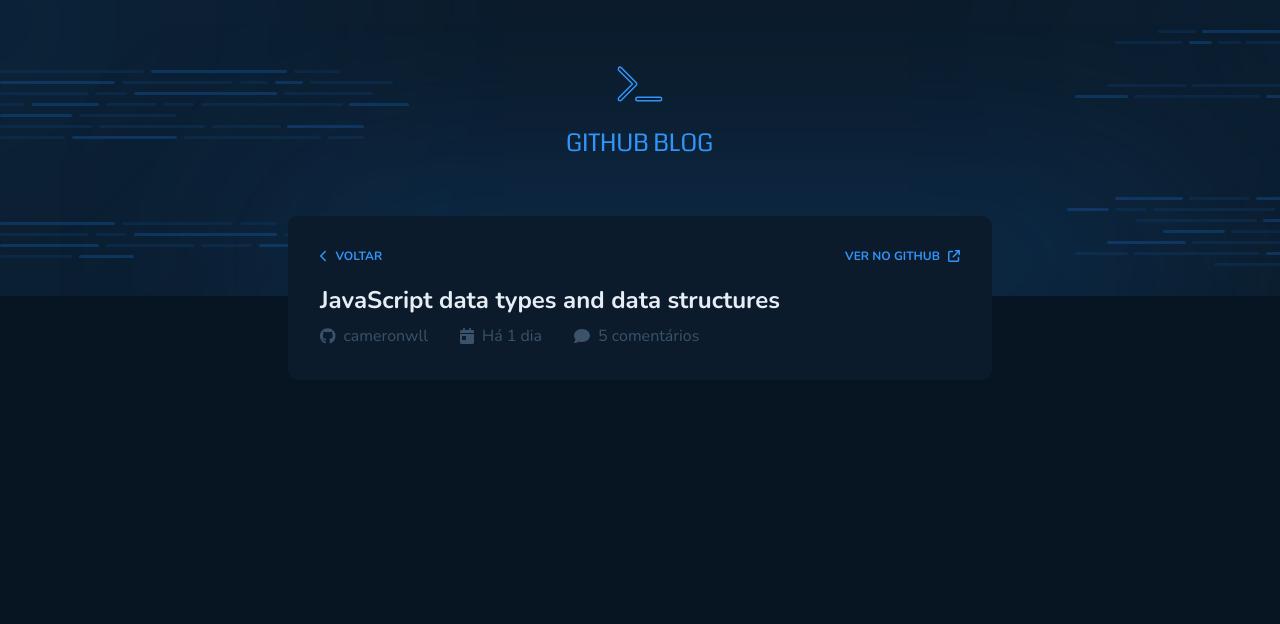
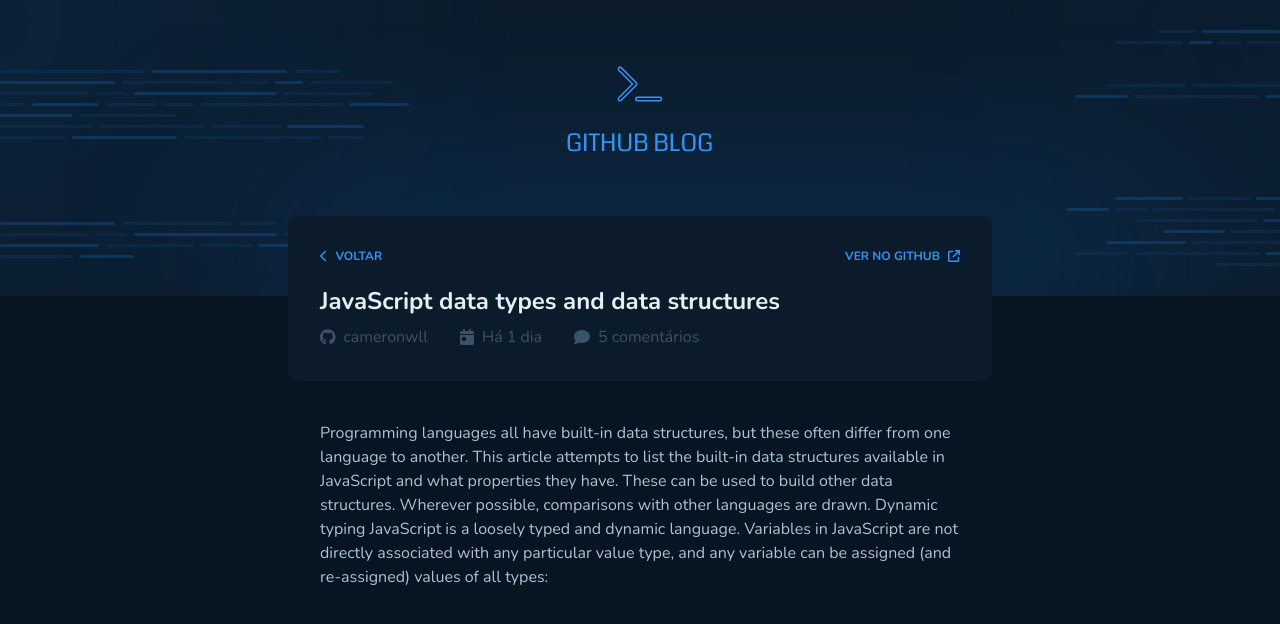
Before and after one commit to guilhermematos13/github-blog, a React (Vite) app: page / in a window 1280 px wide. Shown: the top 624 px of the page. Built offline with nearby package versions, Linux system fonts and the light colour scheme.

Commit message:
feat: create post content component

```diff
--- /dev/null
+++ b/src/components/PostContent.tsx
@@ -0,0 +1,16 @@
+export function PostContent() {
+  return (
+    <div className="px-8 py-10">
+      <p className="text-base-text">
+        Programming languages all have built-in data structures, but these often
+        differ from one language to another. This article attempts to list the
+        built-in data structures available in JavaScript and what properties
+        they have. These can be used to build other data structures. Wherever
+        possible, comparisons with other languages are drawn. Dynamic typing
+        JavaScript is a loosely typed and dynamic language. Variables in
+        JavaScript are not directly associated with any particular value type,
+        and any variable can be assigned (and re-assigned) values of all types:
+      </p>
+    </div>
+  );
+}
--- a/src/components/PostInfo.tsx
+++ b/src/components/PostInfo.tsx
@@ -13,14 +13,14 @@
       <div className="flex justify-between mb-5">
         <a
           href="#"
-          className="flex gap-2 text-blue items-center text-xs font-bold hover:border-b hover:border-blue "
+          className="flex gap-2 text-blue items-center text-xs font-bold border-b border-transparent hover:border-b hover:border-blue "
         >
           <FontAwesomeIcon icon={faChevronLeft} />
           VOLTAR
         </a>
         <a
           href="#"
-          className="flex gap-2 text-blue items-center text-xs font-bold hover:border-b hover:border-blue"
+          className="flex gap-2 text-blue items-center text-xs font-bold border-b border-transparent hover:border-b hover:border-blue"
         >
           VER NO GITHUB
           <FontAwesomeIcon icon={faArrowUpRightFromSquare} />
--- a/src/pages/PostPage.tsx
+++ b/src/pages/PostPage.tsx
@@ -1,4 +1,5 @@
 import { Header } from '../components/Header';
+import { PostContent } from '../components/PostContent';
 import { PostInfo } from '../components/PostInfo';
 
 export function PostPage() {
@@ -7,6 +8,7 @@
       <Header />
       <div className="px-[288px]">
         <PostInfo />
+        <PostContent />
       </div>
     </div>
   );
```
